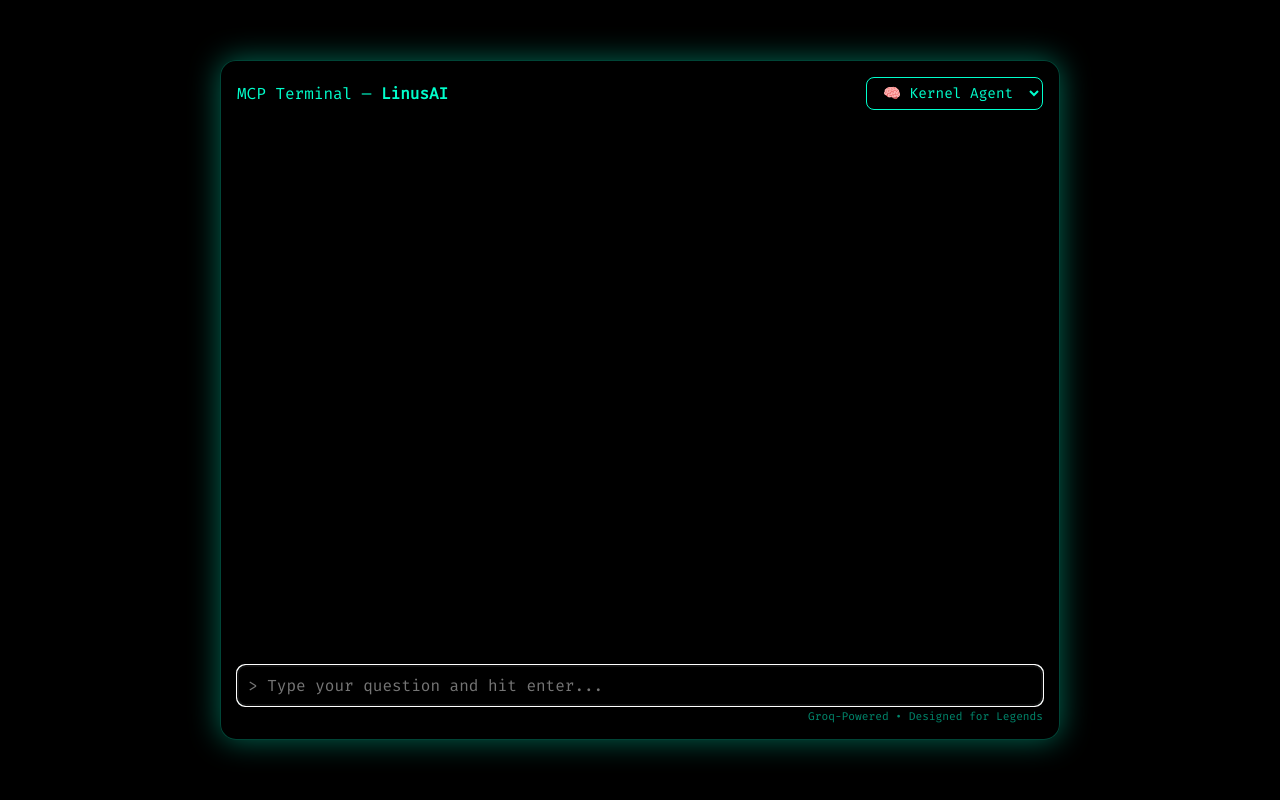
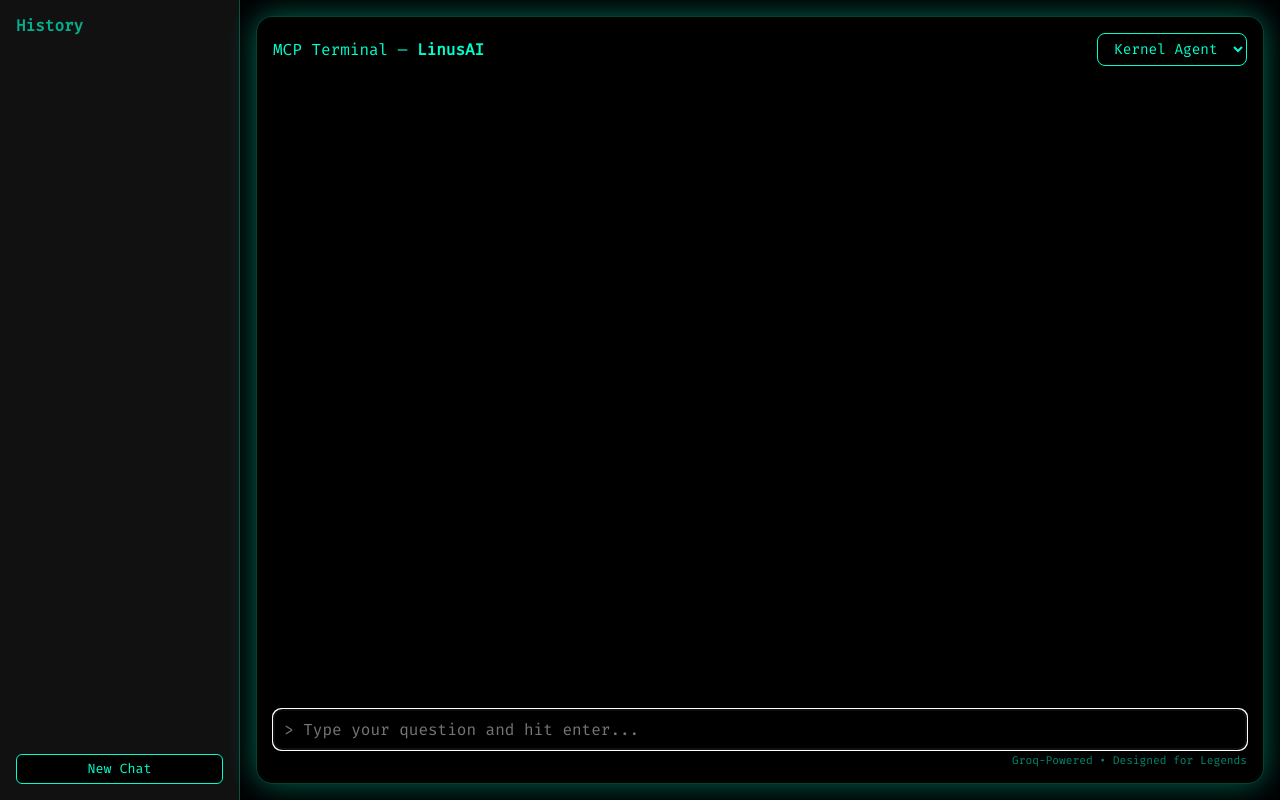
Before and after one commit to aymnsk/mentorOS, a plain HTML site: page index.html in a window 1280 px wide. Drawn offline with Linux system fonts and the light colour scheme.

Commit message:
Update index.html

```diff
--- a/index.html
+++ b/index.html
@@ -2,31 +2,69 @@
 <html lang="en">
 <head>
   <meta charset="UTF-8" />
-  <title>MCP Terminal — v1</title>
+  <title>MCP Terminal — LinusAI</title>
   <link href="https://fonts.googleapis.com/css2?family=Fira+Mono&display=swap" rel="stylesheet">
   <style>
-    * {
-      box-sizing: border-box;
-    }
+    * { box-sizing: border-box; }
     body {
       margin: 0;
-      background: #000000;
+      background: #000;
       color: #00ffcc;
       font-family: 'Fira Mono', Menlo, Monaco, Consolas, monospace;
       display: flex;
-      justify-content: center;
-      align-items: center;
       height: 100vh;
     }
 
-    #terminal-wrapper {
-      background: rgba(0, 0, 0, 0.85);
+    #sidebar {
+      width: 240px;
+      background: #111;
+      border-right: 1px solid #00ffcc44;
+      display: flex;
+      flex-direction: column;
+      padding: 16px;
+    }
+
+    #sidebar h2 {
+      margin: 0 0 12px;
+      font-size: 1rem;
+      color: #00ffccaa;
+    }
+
+    .chat-title {
+      background: transparent;
+      color: #00ffcc;
+      border: none;
+      text-align: left;
+      font-size: 0.85rem;
+      margin-bottom: 8px;
+      cursor: pointer;
+    }
+
+    #new-chat {
+      background: #000;
+      border: 1px solid #00ffcc;
+      color: #00ffcc;
+      padding: 6px;
+      margin-top: auto;
+      border-radius: 6px;
+      font-family: inherit;
+      cursor: pointer;
+    }
+
+    #main {
+      flex: 1;
+      display: flex;
+      flex-direction: column;
+      padding: 16px;
+    }
+
+    #terminal {
+      background: rgba(0,0,0,0.85);
       border: 1px solid #00ffcc44;
       border-radius: 16px;
       box-shadow: 0 0 30px #00ffcc66;
-      width: 90%;
-      max-width: 840px;
-      height: 85vh;
+      width: 100%;
+      height: 100%;
       display: flex;
       flex-direction: column;
       overflow: hidden;
@@ -37,7 +75,6 @@
       display: flex;
       justify-content: space-between;
       align-items: center;
-      margin-bottom: 8px;
     }
 
     #agent {
@@ -54,6 +91,7 @@
       flex: 1;
       overflow-y: auto;
       white-space: pre-wrap;
+      margin-top: 10px;
       padding-right: 8px;
       scroll-behavior: smooth;
     }
@@ -66,17 +104,12 @@
     #input {
       flex: 1;
       padding: 10px;
-      background: #000000;
+      background: #000;
       border: 1px solid #00ffcc;
       color: #00ffcc;
       font-size: 1rem;
+      border-radius: 8px;
       font-family: inherit;
-      border-radius: 8px;
-    }
-
-    ::selection {
-      background: #00ffcc;
-      color: #000;
     }
 
     #footer {
@@ -88,12 +121,19 @@
   </style>
 </head>
 <body>
-  <div id="terminal-wrapper">
+  <div id="sidebar">
+    <h2>History</h2>
+    <div id="history"></div>
+    <button id="new-chat">New Chat</button>
+  </div>
+
+  <div id="main">
+    <div id="terminal">
       <div id="header">
         <div>MCP Terminal — <strong>LinusAI</strong></div>
         <select id="agent">
-        <option value="kernel">🧠 Kernel Agent</option>
-        <option value="os">💻 OS Agent</option>
+          <option value="kernel">Kernel Agent</option>
+          <option value="os">OS Agent</option>
         </select>
       </div>
 
@@ -103,8 +143,7 @@
         <input id="input" type="text" placeholder="> Type your question and hit enter..." autofocus />
       </div>
 
-    <div id="footer">
-      Groq-Powered • Designed for Legends
+      <div id="footer">Groq-Powered • Designed for Legends</div>
     </div>
   </div>
 
@@ -112,13 +151,30 @@
     const chat = document.getElementById("chat");
     const input = document.getElementById("input");
     const agentSelector = document.getElementById("agent");
+    const historyDiv = document.getElementById("history");
+    const newChatBtn = document.getElementById("new-chat");
 
     const BACKEND_URL = "https://21f9505f-1c16-4cf0-b124-d8570113d6b9-00-dc4e2n37xko5.sisko.replit.dev";
 
-    function typeEffect(target, text, speed = 15) {
+    let messageLog = [];
+
+    function updateHistorySidebar() {
+      historyDiv.innerHTML = "";
+      messageLog.slice(-5).forEach((entry, index) => {
+        const button = document.createElement("button");
+        button.className = "chat-title";
+        button.textContent = entry.user.slice(0, 30) + "...";
+        button.onclick = () => {
+          chat.innerHTML = `> ${entry.user}\nLinusAI: ${entry.bot}\n`;
+        };
+        historyDiv.appendChild(button);
+      });
+    }
+
+    function typeEffect(element, text, speed = 15) {
       let i = 0;
       const line = document.createElement("div");
-      chat.appendChild(line);
+      element.appendChild(line);
 
       function typing() {
         if (i < text.length) {
@@ -146,13 +202,15 @@
         try {
           const res = await fetch(`${BACKEND_URL}/ask?agent=${agent}`, {
             method: "POST",
-            headers: {
-              "Content-Type": "application/json"
-            },
+            headers: { "Content-Type": "application/json" },
             body: JSON.stringify({ message: userMsg })
           });
 
           const data = await res.json();
+
+          messageLog.push({ user: userMsg, bot: data.reply });
+          updateHistorySidebar();
+
           typeEffect(chat, `LinusAI (${agent}):\n${data.reply}\n`);
 
         } catch (err) {
@@ -162,6 +220,16 @@
         chat.scrollTop = chat.scrollHeight;
       }
     });
+
+    newChatBtn.onclick = async () => {
+      const agent = agentSelector.value;
+      await fetch(`${BACKEND_URL}/clear?agent=${agent}`, {
+        method: "POST"
+      });
+      chat.innerHTML = "";
+      messageLog = [];
+      updateHistorySidebar();
+    };
   </script>
 </body>
 </html>
```
Lines whose indentation alone changed are shown as unchanged.
